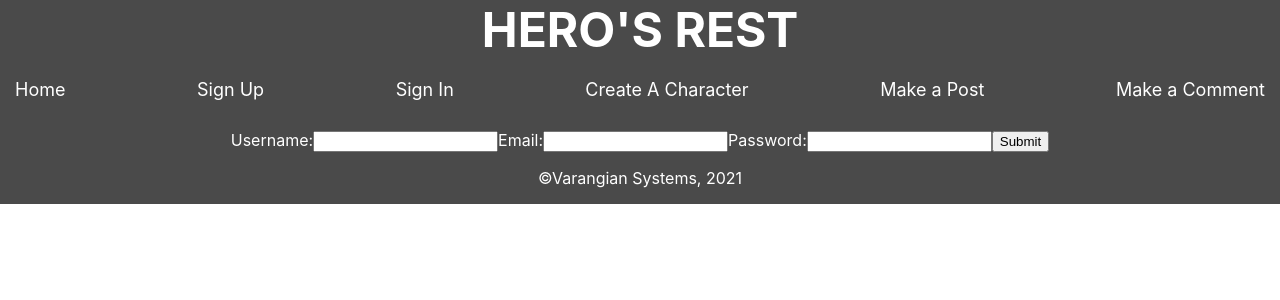
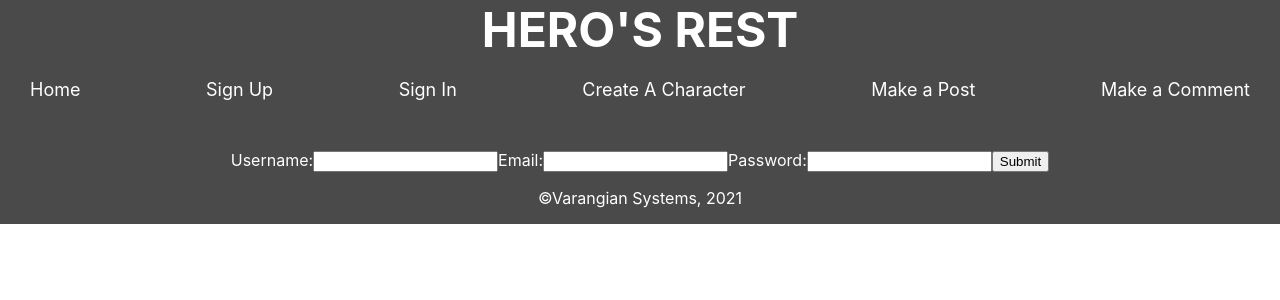
Before and after one commit to Jason-Berkower/Hero-s_Rest, a React (Create React App) app in the folder client/: page /signup in a window 1280 px wide. Shown: the top 300 px of the page. Built offline with nearby package versions, Linux system fonts and the light colour scheme.

Commit message:
Adjusted apiconfig elements for characters and posts. Tweaked Nav styling. Passed state where necessary in App.js.

```diff
--- a/client/src/App.js
+++ b/client/src/App.js
@@ -12,6 +12,7 @@ import "./App.css";
 
 function App() {
   const [currentUser, setCurrentUser] = useState(null);
+  const [currentCharacter, setCurrentCharacter] = useState(null);
 
   // useEffect(() => {
   //   verify();
@@ -24,7 +25,7 @@ function App() {
 
   return (
     <div className="App">
-      <Navbar currentUser={currentUser} />
+      <Navbar currentUser={currentUser} currentCharacter={currentCharacter} />
       <Switch>
         <Route exact path="/signup">
           <SignUp />
@@ -32,13 +33,21 @@ function App() {
         <Route exact path="/signin">
           <SignIn />
         </Route>
-        <Route exact path="/character-creation">
+        <Route exact path="/character-creation" currentUser={currentUser}>
           <CreateCharacter />
         </Route>
-        <Route path="/post-creation" currentUser={currentUser}>
+        <Route
+          path="/post-creation"
+          currentUser={currentUser}
+          currentCharacter={currentCharacter}
+        >
           <CreatePost />
         </Route>
-        <Route path="/comment-creation" currentUSer={currentUser}>
+        <Route
+          path="/comment-creation"
+          currentUSer={currentUser}
+          currentCharacter={currentCharacter}
+        >
           <CreateComment />
         </Route>
       </Switch>
--- a/client/src/components/Navigation/Navbar.css
+++ b/client/src/components/Navigation/Navbar.css
@@ -12,9 +12,9 @@
   justify-content: space-between;
   flex-direction: row;
   align-self: center;
-  margin-left: 15px;
-  margin-right: 15px;
-  margin-bottom: 30px;
+  margin-left: 30px;
+  margin-right: 30px;
+  margin-bottom: 50px;
 }
 
 #links a {
--- a/client/src/services/apiConfig.js
+++ b/client/src/services/apiConfig.js
@@ -43,8 +43,8 @@ export const getAllCharacters = async () => {
   return res.data;
 };
 
-export const getOneCharacter = async (id) => {
-  const res = await api.get(`/users/${id}/characters/`);
+export const getOneCharacter = async (user_id) => {
+  const res = await api.get(`/users/${user_id}/characters/`);
   return res.data;
 };
 
```
